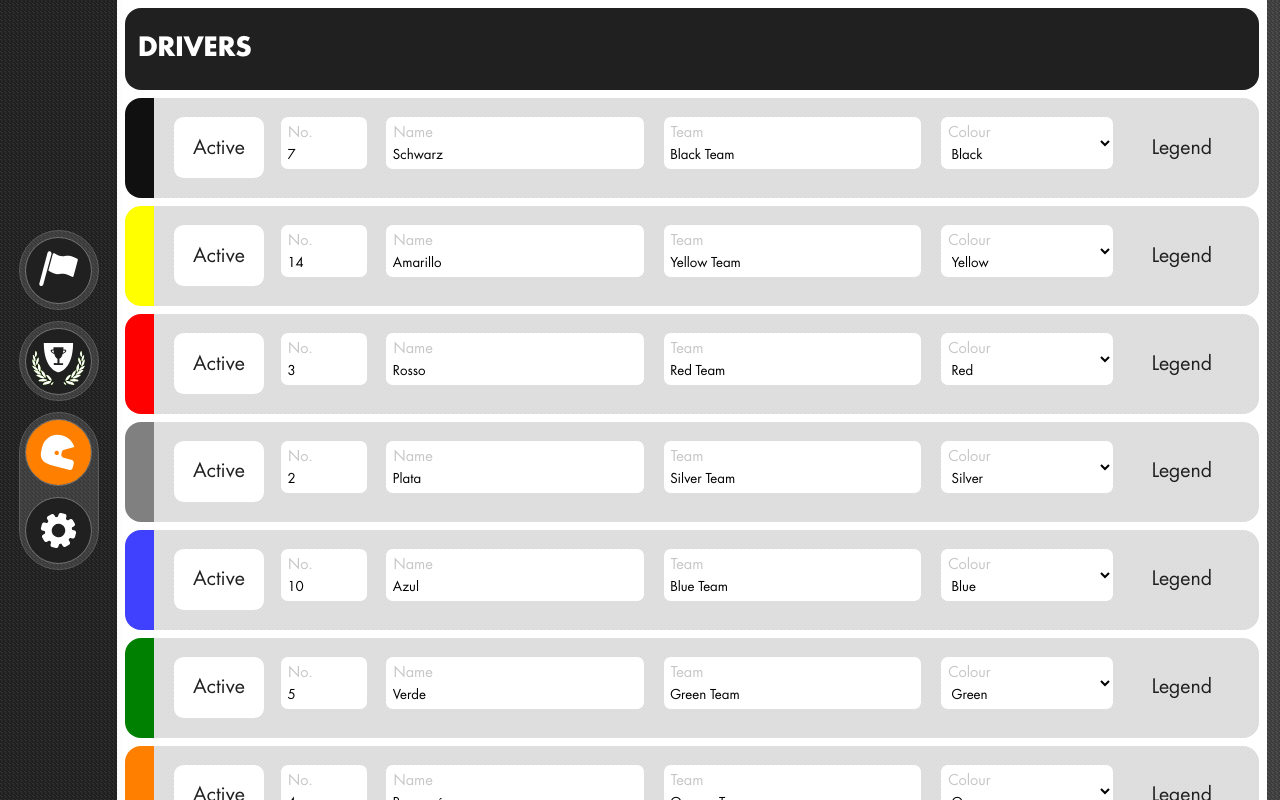
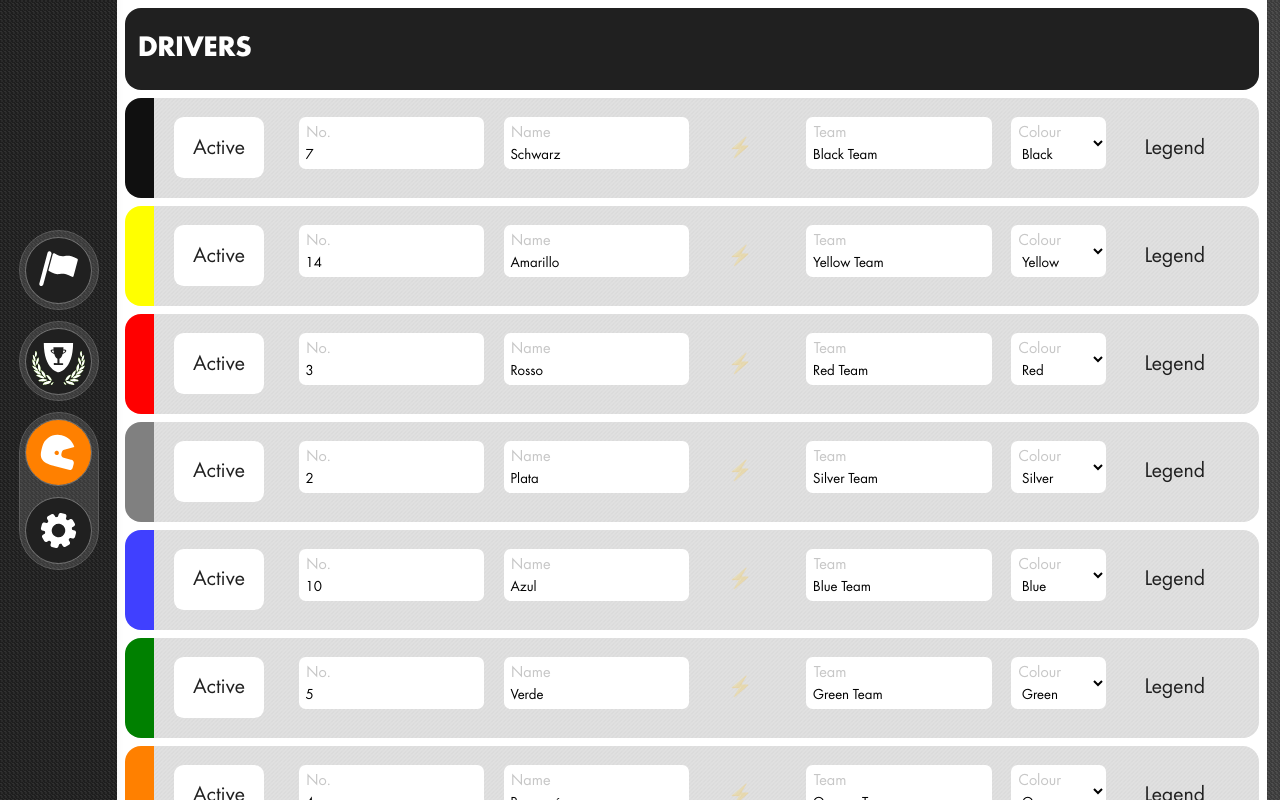
Before and after one commit to meewarwoowoo/heat-legends, a React (Vite) app: page / in a window 1280 px wide. Both pictures are taken after a click on the item 58 px from the left and 452 px from the top of the page. Shown: the top 800 px of the page. Built offline with nearby package versions, Linux system fonts and the light colour scheme.

Commit message:
Added rival to driver config

```diff
--- a/src/Driver.jsx
+++ b/src/Driver.jsx
@@ -57,7 +57,7 @@ const Driver = (props) => {
 					<div className="driver">
 						<div className="driver--name">
 							{driverJSON.name}
-							<span className="driver--rival">{driverJSON.rival?<>&#9889;</>:<>&#9889;</>}</span>
+							{driverJSON.rival?<span className="driver--rival">&#9889;</span>:<></>}
 						</div>
 						<div className="driver--team">{driverJSON.team}</div>
 						<div className="driver--colour">{driverJSON.colour}</div>
--- a/src/DriverConfig.jsx
+++ b/src/DriverConfig.jsx
@@ -9,6 +9,7 @@ const DriverConfig = (props) => {
         const driverSpeedGridJSON = driversSpeedGridJSON[idxLock];
     const [ driverActive , setDriverActive ] = useState(props.driverJSON.active);
     const [ driverHuman , setDriverHuman ] = useState(props.driverJSON.human);
+    const [ driverRival , setDriverRival ] = useState(props.driverJSON.rival);
     const [ driverNumber , setDriverNumber ] = useState(props.driverJSON.number);
     const [ driverName , setDriverName ] = useState(props.driverJSON.name);
     const [ driverTeam , setDriverTeam ] = useState(props.driverJSON.team);
@@ -44,6 +45,7 @@ const DriverConfig = (props) => {
                 <li className="input--toggle"><label className="driver--active"><input type="checkbox" checked={driverActive} onChange={(e) => { setDriverActive(e.currentTarget.checked) ; setLocalDriverJSON(props.driverJSON.id,e.currentTarget.checked,'active') }} /><span><span className="on">Active</span><span className="off">Off</span></span></label></li>
                 <li className="input--text"><span className="driver--number"><input type="text" defaultValue={driverNumber} onChange={(e) => { setDriverNumber(e.currentTarget.value) ; setLocalDriverJSON(props.driverJSON.id,e.currentTarget.value,'number') }} /><i>No.</i></span></li>
                 <li className="input--text"><span className="driver--name"><input type="text" defaultValue={driverName} onChange={(e) => { setDriverName(e.currentTarget.value) ; setLocalDriverJSON(props.driverJSON.id,e.currentTarget.value,'name') }} /><i>Name</i></span></li>
+                <li className="input--toggle"><label className="driver--rival"><input type="checkbox" checked={driverRival} onChange={(e) => { setDriverRival(e.currentTarget.checked) ; setLocalDriverJSON(props.driverJSON.id,e.currentTarget.checked,'rival') }} /><span><span className="on">&#9889;</span><span className="off">&#9889;</span></span></label></li>
                 <li className="input--text"><span className="driver--team"><input type="text" defaultValue={driverTeam} onChange={(e) => { setDriverTeam(e.currentTarget.value) ; setLocalDriverJSON(props.driverJSON.id,e.currentTarget.value,'team') }} /><i>Team</i></span></li>
                 <li className="input--text"><span className="driver--colour"><select defaultValue={driverColour} onChange={(e) => { setDriverColour(e.currentTarget.value) ; setLocalDriverJSON(props.driverJSON.id,e.currentTarget.value,'colour') }}>
                 {
--- a/src/Drivers.css
+++ b/src/Drivers.css
@@ -5,7 +5,8 @@
 #root[data-view=drivers] main { grid-template: repeat(2,auto) / auto ; align-items: flex-start ; align-content: flex-start ; }
 #root main .cnt--drivers  { display: grid ; gap: var(--gap) ; font-family: var(--text-font) ; font-size: 0.75em ; }
 #root main .cnt--drivers article   { display: grid ; list-style-type: none ; padding: 0 ; margin: 0 ; border-radius: var(--edge) ; overflow: hidden ; border-left: 1.5em solid var(--bkg) ; }
-#root main .cnt--drivers article ul { display: grid ; gap: 1em ; grid-template: auto / 4.5em 1fr 3fr 3fr 2fr 5.5em ; list-style-type: none ; padding: 1em ; margin: 0; border-radius: 0 ; background: var(--texture) 0 0 / 4px 4px repeat , var(--mid) ; color: var(--blk) ; }
+#root main .cnt--drivers article ul { display: grid ; gap: 1em ; grid-template: auto / 4.5em 1fr 3fr 3em 3fr auto 5.5em  ; list-style-type: none ; padding: 1em ; margin: 0; border-radius: 0 ; background: var(--texture) 0 0 / 4px 4px repeat , var(--mid) ; color: var(--blk) ; }
+#root main .cnt--drivers article ul { grid-template: auto / auto auto auto auto auto auto auto   ; }
 #root main .cnt--drivers article ul li.input--toggle   { display: flex ; height: 100% ; }
 #root main .cnt--drivers article ul li.input--toggle > label  { display: flex ; position: relative ; cursor: pointer ; height: 3.125em; }
 #root main .cnt--drivers article ul li.input--toggle > label:hover span span { text-decoration: underline ; }
@@ -18,6 +19,8 @@
 #root main .cnt--drivers article ul li.input--toggle > label input[type=checkbox] ~ span > .off   { display: block ; }
 #root main .cnt--drivers article ul li.input--toggle > label input[type=checkbox]:checked ~ span > .on   { display: block ; }
 #root main .cnt--drivers article ul li.input--toggle > label input[type=checkbox]:checked ~ span > .off   { display: none ; }
+#root main .cnt--drivers article ul li.input--toggle > .driver--rival .off  { opacity: 0.25 ; }
+#root main .cnt--drivers article ul li.input--toggle > .driver--rival:hover span span { text-decoration: none ; }
 #root main .cnt--drivers article ul li.input--text > span {  position: relative ; padding: 0  ; }
 #root main .cnt--drivers article ul li.input--text > span i { order: 30 ; display: block ; position: absolute ; top: -1.25em ; left: 0.5em ; font-size: 0.75em ; font-style: normal ; opacity: 0.25 ; }
 #root main .cnt--drivers article ul li.input--text > span :is(select,input)  { order: 20 ; padding: 2.25em 0.5em 0.5em ; width: 100% ; border-radius: 0.5em ;border: 0 ; background-color: var(--wht) ; outline: 0; transition: 0.5s background-color ease-in-out ; }
```
